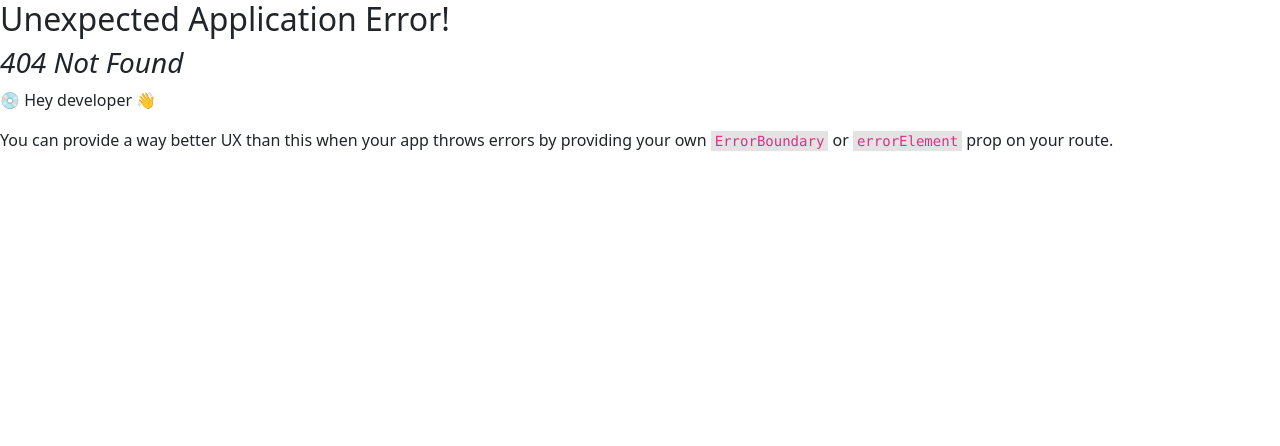
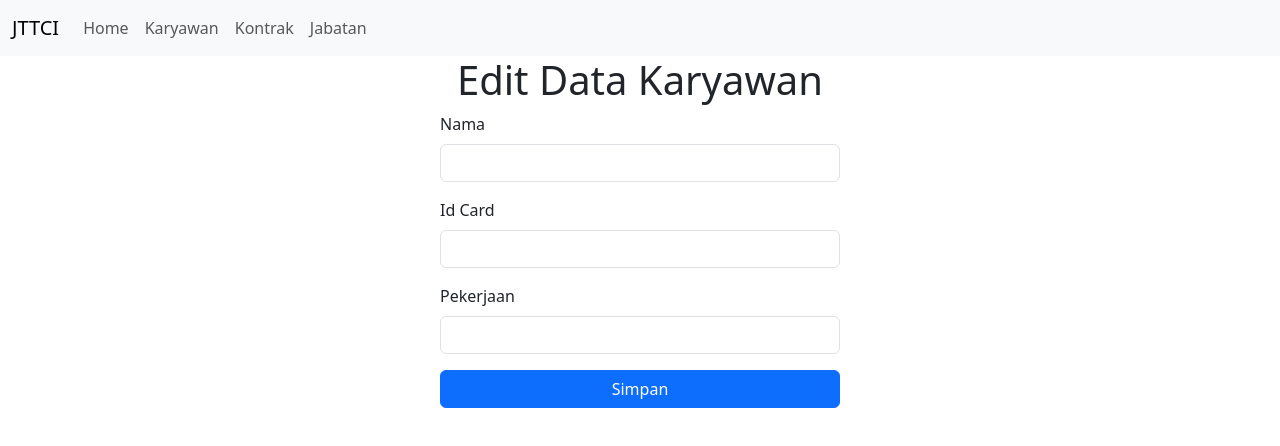
Before and after one commit to MuhammadSonySetiawan/test-JTTCI-fe, a React (Create React App) app: page /edit-karyawan/1 in a window 1280 px wide. Before the commit this address had no page. Shown: the top 446 px of the page. Built offline with nearby package versions, Linux system fonts and the light colour scheme.

Commit message:
[UPDATE] fix bug delete and edit data all pages

```diff
--- a/src/pages/Edit/Edit.jsx
+++ b/src/pages/Edit/EditJabatan.jsx
@@ -1,32 +1,38 @@
 import React, { useState } from "react";
+import { useLocation } from "react-router";
+import axios from "axios";
+import Navbar from "../../components/Navbar";
 
-function Edit(params) {
-    console.log(params)
-  const [idUpdate, setIdUpdate] = useState();
+function Edit() {
+  const location = useLocation();
+  const id = location.pathname.split("/")[2];
   const [nameUpdate, setNameUpdate] = useState(null);
   const [idCardUpdate, setIdCardUpdate] = useState(null);
   const [jabatanUpdate, setJabatanUpdate] = useState(null);
 
   // Edit
-  console.log(idUpdate);
-  const handleUpdate = () => {
-    // axios
-    //   .put(`http://localhost:8000/jabatan/${idUpdate}`, {
-    //     idcard: idCardUpdate,
-    //     name: nameUpdate,
-    //     jabatan: jabatanUpdate,
-    //   })
-    //   .then((response) => {
-    //     console.log("Data berhasil diperbarui:", response);
-    //   })
-    //   .catch((error) => {
-    //     console.error("Error:", error);
-    //   });
+  const handleUpdate = (e) => {
+
+    axios
+      .put(`http://localhost:8000/jabatan/${id}`, {
+        idcard: idCardUpdate,
+        name: nameUpdate,
+        jabatan: jabatanUpdate,
+      })
+      .then((response) => {
+        console.log("Data berhasil diperbarui:", response);
+      })
+      .catch((error) => {
+        console.log("Error:", error);
+      });
   };
+
   return (
-    <div className="container">
+  <>
+    <Navbar />
+    <form className="container" >
       <h1 className="d-flex justify-content-center align-items-center">
-        Edit Data
+        Edit Data Jabatan
       </h1>
       <form className="input-post d-flex flex-column align-content-center justify-content-center w-100 mb-5">
         <div class="mb-3">
@@ -65,18 +71,18 @@ function Edit(params) {
           />
         </div>
 
-        <button
+        <a href={'/jabatan'}
           type="submit"
           class="btn btn-primary"
           onClick={() => {
             handleUpdate();
-            // setIdUpdate(item.id);
           }}
         >
-          Submit
-        </button>
+          Simpan
+        </a>
       </form>
-    </div>
+    </form>
+  </>
   );
 }
 
--- /dev/null
+++ b/src/pages/Edit/EditKaryawan.jsx
@@ -0,0 +1,88 @@
+import React, { useState } from "react";
+import { useLocation } from "react-router";
+import axios from "axios";
+import Navbar from "../../components/Navbar";
+
+function EditKaryawan() {
+  const location = useLocation();
+  const id = location.pathname.split("/")[2];
+  const [nameUpdate, setNameUpdate] = useState(null);
+  const [idCardUpdate, setIdCardUpdate] = useState(null);
+  const [pekerjaanUpdate, setPekerjaanUpdate] = useState(null);
+
+  // Edit
+  const handleUpdate = (e) => {
+    axios
+      .put(`http://localhost:8000/karyawan/${id}`, {
+        idcard: idCardUpdate,
+        name: nameUpdate,
+        pekerjaan: pekerjaanUpdate,
+      })
+      .then((response) => {
+        console.log("Data berhasil diperbarui:", response);
+      })
+      .catch((error) => {
+        console.log("Error:", error);
+      });
+  };
+  return (
+    <>
+      <Navbar />
+      <form className="container">
+        <h1 className="d-flex justify-content-center align-items-center">
+          Edit Data Karyawan
+        </h1>
+        <form className="input-post d-flex flex-column align-content-center justify-content-center w-100 mb-5">
+          <div class="mb-3">
+            <label for="exampleInputName1" class="form-label">
+              Nama
+            </label>
+            <input
+              type="text"
+              class="form-control"
+              id="exampleInputName1"
+              aria-describedby="nameHelp"
+              onChange={(e) => setNameUpdate(e.target.value)}
+            />
+          </div>
+          <div class="mb-3">
+            <label for="exampleInputNumber" class="form-label">
+              Id Card
+            </label>
+            <input
+              type="number"
+              class="form-control"
+              id="exampleInputNumber"
+              onChange={(e) => setIdCardUpdate(e.target.value)}
+            />
+          </div>
+
+          <div class="mb-3">
+            <label for="exampleInputPekerjaan" class="form-label">
+              Pekerjaan
+            </label>
+            <input
+              type="text"
+              class="form-control"
+              id="exampleInputPekerjaan"
+              onChange={(e) => setPekerjaanUpdate(e.target.value)}
+            />
+          </div>
+
+          <a
+            href={"/karyawan"}
+            type="submit"
+            class="btn btn-primary"
+            onClick={() => {
+              handleUpdate();
+            }}
+          >
+            Simpan
+          </a>
+        </form>
+      </form>
+    </>
+  );
+}
+
+export default EditKaryawan;
--- /dev/null
+++ b/src/pages/Edit/EditKontrak.jsx
@@ -0,0 +1,88 @@
+import React, { useState } from "react";
+import { useLocation } from "react-router";
+import axios from "axios";
+import Navbar from "../../components/Navbar";
+
+function EditKontrak() {
+  const location = useLocation();
+  const id = location.pathname.split("/")[2];
+  const [nameUpdate, setNameUpdate] = useState(null);
+  const [idCardUpdate, setIdCardUpdate] = useState(null);
+  const [kontrakUpdate, setKontrakUpdate] = useState(null);
+
+  // Edit
+  const handleUpdate = (e) => {
+    axios
+      .put(`http://localhost:8000/kontrak/${id}`, {
+        idcard: idCardUpdate,
+        name: nameUpdate,
+        kontrak: kontrakUpdate,
+      })
+      .then((response) => {
+        console.log("Data berhasil diperbarui:", response);
+      })
+      .catch((error) => {
+        console.log("Error:", error);
+      });
+  };
+  return (
+    <>
+      <Navbar />
+      <form className="container">
+        <h1 className="d-flex justify-content-center align-items-center">
+          Edit Data
+        </h1>
+        <form className="input-post d-flex flex-column align-content-center justify-content-center w-100 mb-5">
+          <div class="mb-3">
+            <label for="exampleInputName1" class="form-label">
+              Nama
+            </label>
+            <input
+              type="text"
+              class="form-control"
+              id="exampleInputName1"
+              aria-describedby="nameHelp"
+              onChange={(e) => setNameUpdate(e.target.value)}
+            />
+          </div>
+          <div class="mb-3">
+            <label for="exampleInputNumber" class="form-label">
+              Id Card
+            </label>
+            <input
+              type="number"
+              class="form-control"
+              id="exampleInputNumber"
+              onChange={(e) => setIdCardUpdate(e.target.value)}
+            />
+          </div>
+
+          <div class="mb-3">
+            <label for="exampleInputKontak" class="form-label">
+              Kontak
+            </label>
+            <input
+              type="text"
+              class="form-control"
+              id="exampleInputKontak"
+              onChange={(e) => setKontrakUpdate(e.target.value)}
+            />
+          </div>
+
+          <a
+            href={"/kontrak"}
+            type="submit"
+            class="btn btn-primary"
+            onClick={() => {
+              handleUpdate();
+            }}
+          >
+            Simpan
+          </a>
+        </form>
+      </form>
+    </>
+  );
+}
+
+export default EditKontrak;
--- a/src/pages/Home.jsx
+++ b/src/pages/Home.jsx
@@ -1,9 +1,7 @@
 import React from 'react'
 import Navbar from '../components/Navbar'
-import axios from 'axios'
 
 function Home() {
- axios.get(`http://localhost:8000/`).then(res => console.log(res)).catch(err=>console.error(err))
   return (
     <div>
         <Navbar />
--- a/src/pages/Jabatan.jsx
+++ b/src/pages/Jabatan.jsx
@@ -1,43 +1,30 @@
 import React, { useEffect, useState } from "react";
 import Navbar from "../components/Navbar";
 import axios from "axios";
-import "../App.css"
-import { Link, useNavigate } from "react-router-dom";
+import "../App.css";
+import { Link } from "react-router-dom";
 
 function Jabatan() {
-  const navigate = useNavigate();
-  const [jabatans, setJabatans] = useState([]);
-  const [id, setId] = useState(null);
+  const [data, setData] = useState([]);
   const [name, setName] = useState(null);
   const [idCard, setIdCard] = useState(null);
   const [jabatan, setJabatan] = useState(null);
-  const [idUpdate, setIdUpdate] = useState();
-
-    const [nameUpdate, setNameUpdate] = useState(null);
-    const [idCardUpdate, setIdCardUpdate] = useState(null);
-    const [jabatanUpdate, setJabatanUpdate] = useState(null);
-
 
   useEffect(() => {
     fetchData();
-
   }, []);
-
+  // Get Data
   const fetchData = () => {
     axios
       .get(`http://localhost:8000/jabatan`)
       .then((res) => {
-        setJabatans(res.data.payload.datas);
-        console.log(res.data.payload.datas);
+        setData(res.data.payload.datas);
       })
       .catch((err) => console.log(err));
-  }
+  };
 
-
-
-// Delete
+  // Delete
   const hendleDelete = (e) => {
-
     axios
       .delete(`http://localhost:8000/jabatan/${e}`)
       .then((res) => {
@@ -46,7 +33,7 @@ function Jabatan() {
       .catch((err) => console.log(err));
   };
 
-// Post
+  // Post
   const handleSubmitPost = (e) => {
     axios
       .post(`http://localhost:8000/jabatan`, {
@@ -57,8 +44,8 @@ function Jabatan() {
       .then((response) => {
         console.log(response);
       })
-      .catch((error) => {
-        console.error("Ada kesalahan: ", error);
+      .catch((err) => {
+        console.log(err);
       });
   };
 
@@ -116,6 +103,7 @@ function Jabatan() {
           </button>
         </form>
         {/* input  jabatan end */}
+
         <form action="">
           <table class="table mt-3">
             <thead>
@@ -129,7 +117,7 @@ function Jabatan() {
               </tr>
             </thead>
             <tbody>
-              {jabatans.map((item, key) => (
+              {data.map((item, key) => (
                 <tr key={key}>
                   <th scope="row">{key + 1}</th>
                   <td>{item.name}</td>
@@ -137,27 +125,23 @@ function Jabatan() {
                   <td>{item.jabatan}</td>
                   <td>
                     <Link
-                      to={"/edit"}
-                      name={item.name}
-                      id={item.id}
-                      idCard={item.idcard}
-                      jabatan={item.jabatan}
+                      to={`/edit-jabatan/${item.id}`}
                       className="btn btn-primary"
                     >
                       Edit
                     </Link>
                   </td>
                   <td>
-                    <button
+                    <a
+                      href="/jabatan"
                       type="button"
                       class="btn btn-danger"
                       onClick={() => {
-                        // setId(item.id);
                         hendleDelete(item.id);
                       }}
                     >
                       Hapus
-                    </button>
+                    </a>
                   </td>
                 </tr>
               ))}
--- a/src/pages/Karyawan.jsx
+++ b/src/pages/Karyawan.jsx
@@ -2,39 +2,36 @@ import React, { useEffect, useState } from "react";
 import Navbar from "../components/Navbar";
 import axios from "axios";
 import "../App.css";
-import { Link, useNavigate } from "react-router-dom";
+import { Link } from "react-router-dom";
 
 function Karyawan() {
-  const navigate = useNavigate();
-  const [jabatans, setJabatans] = useState([]);
-  const [id, setId] = useState();
+  const [data, setData] = useState([]);
   const [name, setName] = useState(null);
   const [idCard, setIdCard] = useState(null);
   const [pekerjaan, setPekerjaan] = useState(null);
-  const [idUpdate, setIdUpdate] = useState();
 
   useEffect(() => {
     fetchData();
   }, []);
 
+  // Get Data
   const fetchData = () => {
     axios
       .get(`http://localhost:8000/karyawan`)
       .then((res) => {
-          setJabatans(res.data.payload.datas);
-          console.log(res.data.payload.datas);
+        setData(res.data.payload.datas);
       })
       .catch((err) => console.log(err));
   };
-// console.log(id)
+
   // Delete
   const hendleDelete = (e) => {
     axios
       .delete(`http://localhost:8000/karyawan/${e}`)
-        .then(res => {
-          console.log(res)
+      .then((res) => {
+        console.log(res);
       })
-        .catch(err => console.log(err))
+      .catch((err) => console.log(err));
   };
 
   // Post
@@ -48,8 +45,8 @@ function Karyawan() {
       .then((response) => {
         console.log(response);
       })
-        .catch((error) => {
-          console.error("Ada kesalahan: ", error);
+      .catch((err) => {
+        console.log(err);
       });
   };
 
@@ -60,7 +57,8 @@ function Karyawan() {
         Halaman Karyawan
       </h1>
       <div className="container">
-        {/* input jabatan start */}
+
+        {/* input Karyawan start */}
         <form className="input-post d-flex flex-column align-content-center justify-content-center w-100 mb-5">
           <div class="mb-3">
             <label for="exampleInputName1" class="form-label">
@@ -106,7 +104,8 @@ function Karyawan() {
             Submit
           </button>
         </form>
-        {/* input  jabatan end */}
+        {/* input  Karyawan end */}
+
         <form action="">
           <table class="table mt-3">
             <thead>
@@ -120,7 +119,7 @@ function Karyawan() {
               </tr>
             </thead>
             <tbody>
-              {jabatans.map((item, key) => (
+              {data.map((item, key) => (
                 <tr key={key}>
                   <th scope="row">{key + 1}</th>
                   <td>{item.name}</td>
@@ -128,18 +127,15 @@ function Karyawan() {
                   <td>{item.pekerjaan}</td>
                   <td>
                     <Link
-                      to={"/edit"}
-                      name={item.name}
-                      id={item.id}
-                      idCard={item.idcard}
-                      jabatan={item.jabatan}
+                      to={`/edit-karyawan/${item.id}`}
                       className="btn btn-primary"
                     >
                       Edit
                     </Link>
                   </td>
                   <td>
-                    <button
+                    <a
+                      href="/karyawan"
                       type="button"
                       class="btn btn-danger"
                       onClick={() => {
@@ -147,7 +143,7 @@ function Karyawan() {
                       }}
                     >
                       Hapus
-                    </button>
+                    </a>
                   </td>
                 </tr>
               ))}
--- a/src/pages/Kontrak.jsx
+++ b/src/pages/Kontrak.jsx
@@ -2,26 +2,24 @@ import React, { useEffect, useState } from "react";
 import Navbar from "../components/Navbar";
 import axios from "axios";
 import "../App.css";
-import { Link, useNavigate } from "react-router-dom";
+import { Link } from "react-router-dom";
 
 function Kontrak() {
-  const navigate = useNavigate();
-  const [jabatans, setJabatans] = useState([]);
-  const [id, setId] = useState();
+  const [data, setData] = useState([]);
   const [name, setName] = useState(null);
   const [idCard, setIdCard] = useState(null);
   const [kontrak, setKontrak] = useState(null);
-  const [idUpdate, setIdUpdate] = useState();
 
   useEffect(() => {
     fetchData();
   }, []);
 
+  // Get Data
   const fetchData = () => {
     axios
       .get(`http://localhost:8000/kontrak`)
       .then((res) => {
-        setJabatans(res.data.payload.datas);
+        setData(res.data.payload.datas);
         console.log(res.data.payload.datas);
       })
       .catch((err) => console.log(err));
@@ -33,7 +31,6 @@ function Kontrak() {
       .delete(`http://localhost:8000/kontrak/${e}`)
       .then((res) => {
         console.log(res);
-        navigate("/");
       })
       .catch((err) => console.log(err));
   };
@@ -49,11 +46,10 @@ function Kontrak() {
       .then((response) => {
         console.log(response);
       })
-      .catch((error) => {
-        console.error("Ada kesalahan: ", error);
+      .catch((err) => {
+        console.log(err);
       });
   };
-
 
   return (
     <div>
@@ -62,7 +58,8 @@ function Kontrak() {
         Halaman Kontrak
       </h1>
       <div className="container">
-        {/* input jabatan start */}
+
+        {/* input Kontrak start */}
         <form className="input-post d-flex flex-column align-content-center justify-content-center w-100 mb-5">
           <div class="mb-3">
             <label for="exampleInputName1" class="form-label">
@@ -108,7 +105,8 @@ function Kontrak() {
             Submit
           </button>
         </form>
-        {/* input  jabatan end */}
+        {/* input Kontrak end */}
+
         <form action="">
           <table class="table mt-3">
             <thead>
@@ -122,26 +120,23 @@ function Kontrak() {
               </tr>
             </thead>
             <tbody>
-              {jabatans.map((item, key) => (
+              {data.map((item, key) => (
                 <tr key={key}>
                   <th scope="row">{key + 1}</th>
                   <td>{item.name}</td>
                   <td>{item.idcard}</td>
-                  <td>{item.jabatan}</td>
+                  <td>{item.kontrak}</td>
                   <td>
                     <Link
-                      to={"/edit"}
-                      name={item.name}
-                      id={item.id}
-                      idCard={item.idcard}
-                      jabatan={item.jabatan}
+                      to={`/edit-kontrak/${item.id}`}
                       className="btn btn-primary"
                     >
                       Edit
                     </Link>
                   </td>
                   <td>
-                    <button
+                    <a
+                      href="/kontrak"
                       type="button"
                       class="btn btn-danger"
                       onClick={() => {
@@ -149,7 +144,7 @@ function Kontrak() {
                       }}
                     >
                       Hapus
-                    </button>
+                    </a>
                   </td>
                 </tr>
               ))}
```
Also changed, not shown: src/App.js (+13 -3 lines). Lines whose indentation alone changed are shown as unchanged.
